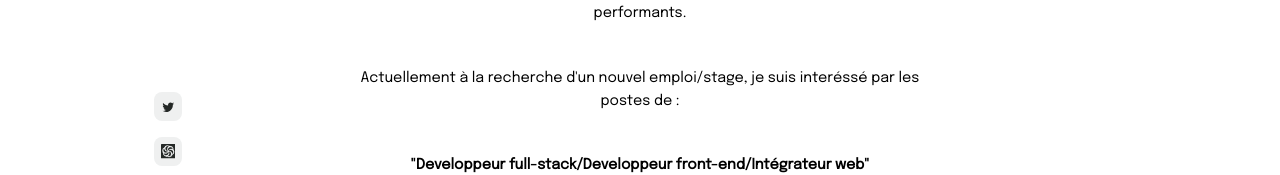
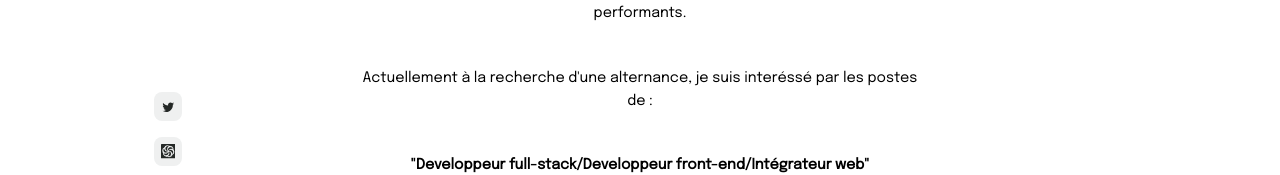
Before and after one commit to PierreAND/React-Portfolio, a React (Vite) app: page / in a window 1280 px wide. Shown: the part 545-720 px from the top of the page. Built offline with nearby package versions, Linux system fonts and the light colour scheme.

Commit message:
change & fixe

```diff
--- a/public/locales/fr/translation.json
+++ b/public/locales/fr/translation.json
@@ -16,7 +16,7 @@
     "part13": "Quelques questions fréquemment posées",
     "part14": "Les questions ici sont celles le plus généralement posée. Cliquez sur le + pour découvrir la réponse. Si vous avez une autre question envoyez moi un message depuis la section Contact.",
     "part15": "Contactez-moi",
-    "part16": "Actuellement à la recherche d'un nouvel emploi/stage, je suis interéssé par les postes de :",
+    "part16": "Actuellement à la recherche d'une alternance, je suis interéssé par les postes de :",
     "part17": "Developpeur full-stack/Developpeur front-end/Intégrateur web",
     "part18": "Contactez-moi",
     "part19": "Contactez-moi",
--- a/src/sections/faqs/data.js
+++ b/src/sections/faqs/data.js
@@ -27,7 +27,7 @@ const faqs = [
   {
     id:6 ,
     question: "Quelle différence faites vous entre PHP et Node.js?",
-    answer: "PHP et Node.js sont deux technologies web le plus utilisées dans les projets de développement web. Les deux concerne essentiellement le developpement côté serveur ( Node.js sert côté client). La différence de ces 2 technologies resident donc pour moi dans les préferences de l'utilisateur. Node.Js présente les atouts d'être plus récent et dispose d'un système d'execution ultra rapide, alors que PHP par son ancienneté présente une documentation et des ressources vastes"
+    answer: "PHP et Node.js sont deux technologies web les plus utilisées dans les projets de développement web. Les deux concernent essentiellement le developpement côté serveur ( Node.js sert côté client). La différence de ces 2 technologies resident donc pour moi dans les préferences de l'utilisateur. Node.Js présente les atouts d'être plus récent et dispose d'un système d'execution ultra rapide, alors que PHP par son ancienneté présente une documentation et des ressources vastes"
   }
 ]
 
```
